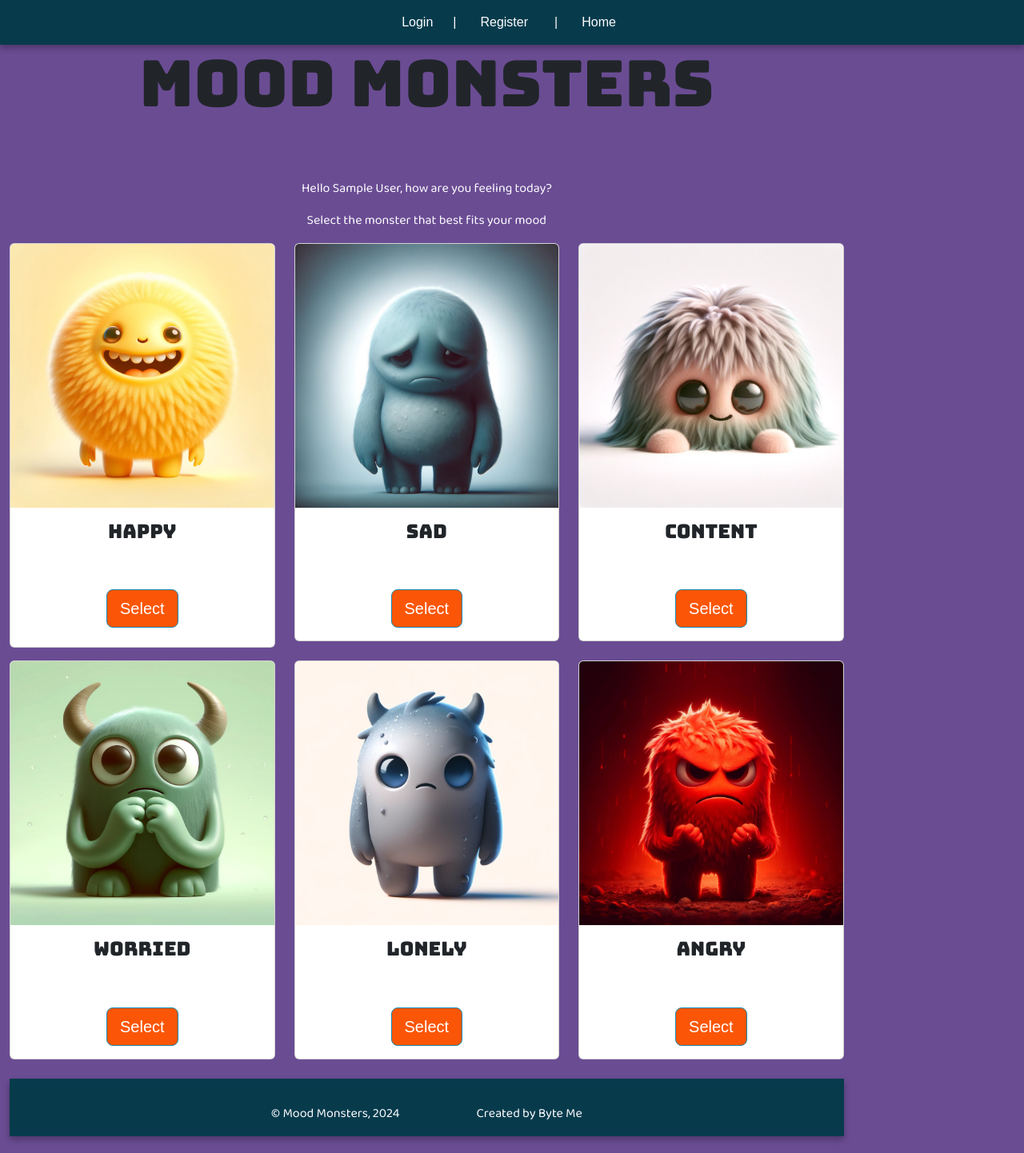
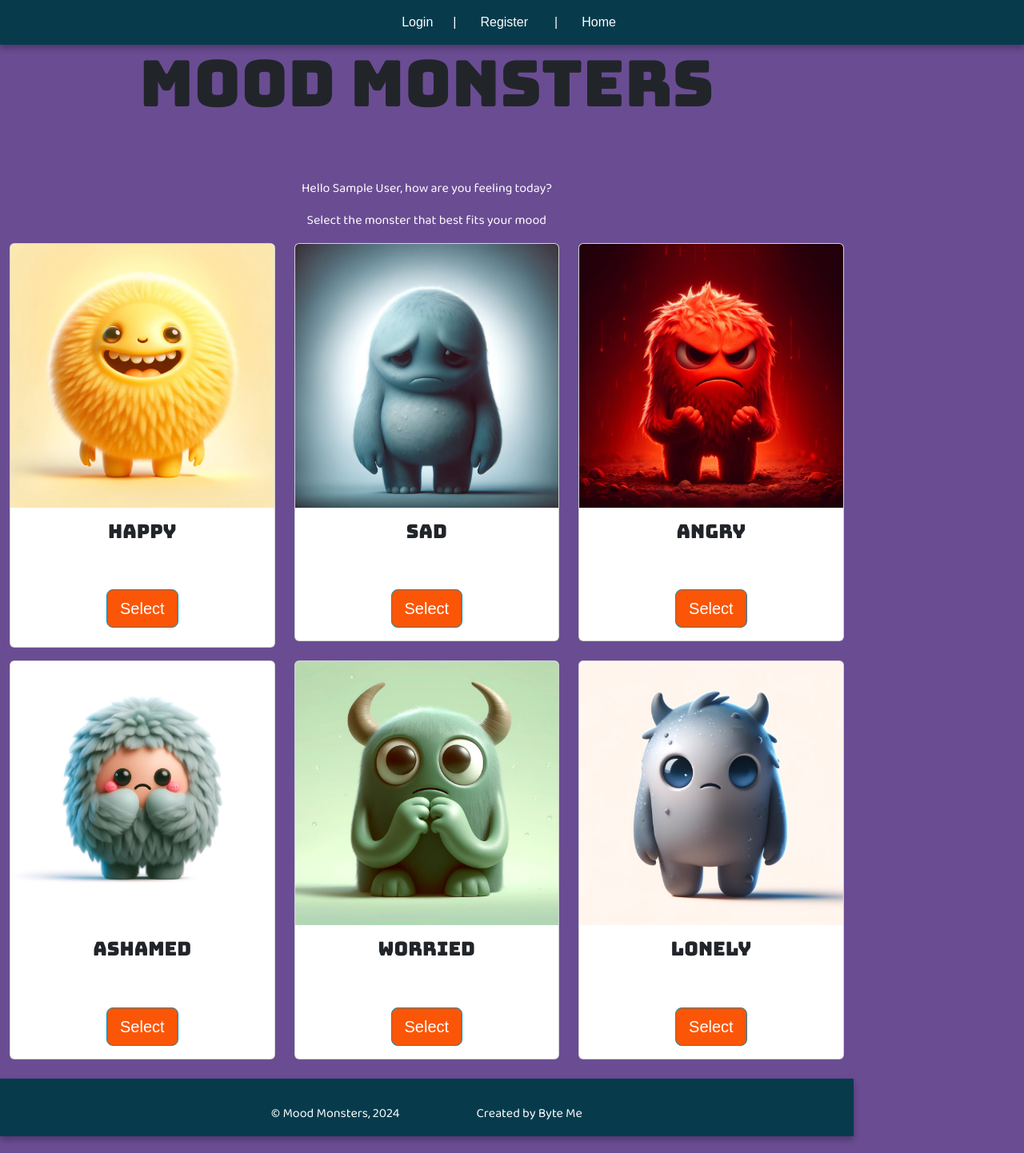
Before and after one commit to CallyKilduff123/mood_monsters, a Flask app: page /child_dashboard/1 in a window 1280 px wide. Shown: the top 1442 px of the page at 80% size. Run offline with Flask 3, Linux system fonts and the light colour scheme; the visitor is signed in with stand-in values (Sample User, id 1); data that the repository does not hold is empty.

Commit message:
swapped content monster for ashamed monster on child dashboard

```diff
--- a/application/templates/5_child_dashboard.html
+++ b/application/templates/5_child_dashboard.html
@@ -7,12 +7,12 @@
 
 <div class="col-lg-10 pb-5">
     <p class="text-center">Hello {{ first_name }},
-<!--        insert logic for child first_name-->
         how are you feeling today?</p>
     <p class="text-center"> Select the monster that best fits your mood</p>
 
 <div class="container">
     <div class="row">
+
         <!-- Happy Monster -->
         <div class="col-lg-4 col-md-3 mb-3">
             <div class="card h-100 text-center">
@@ -24,7 +24,7 @@
             </div>
         </div>
 
-        <!-- Sad Monster: Added onclick="showPopupSad()" -->
+        <!-- Sad Monster -->
         <div class="col-lg-4 col-md-6 mb-4">
             <div class="card h-100 text-center">
                 <img class="card-img-top img-fluid" src="/static/images/2_sad_monster.jpeg" alt="Sad Monster" style="width: 400px;">
@@ -46,13 +46,36 @@
 </div>
 
 
-        <!--   content monsters     -->
+        <!-- Angry Monster -->
         <div class="col-lg-4 col-md-6 mb-4">
             <div class="card h-100 text-center">
-                <img class="card-img-top img-fluid" src="/static/images/7_content_mood.jpg" alt="Content Monster" style="width: 400px;">
+                <img class="card-img-top img-fluid" src="/static/images/3_angry_monster.jpeg" alt="Angry Monster" style="width: 400px;">
                 <div class="card-body">
-                    <h4 class="card-title">Content</h4>
-                    <button class="btn btn-primary btn-lg" onclick="selectMood('content')">Select</button>
+                    <h4 class="card-title">Angry</h4>
+                    <button class="btn btn-primary btn-lg" onclick="showPopupAngry()">Select</button>
+                </div>
+            </div>
+        </div>
+
+
+    <!-- Popup for angry monster with additional div for styling -->
+    <div id="popup-angry" class="popup" style="display: none;">
+    <div class="popup-content">
+        <p>Is this correct?</p>
+        <button onclick="yesFeelAngry()">Yes, I feel angry</button>
+        <button onclick="noFeelAngry()">No, I do not feel angry</button>
+        <a href="#" onclick="hidePopupAngry()">Close</a>
+    </div>
+     </div>
+
+
+        <!--   Ashamed monster     -->
+        <div class="col-lg-4 col-md-6 mb-4">
+            <div class="card h-100 text-center">
+                <img class="card-img-top img-fluid" src="/static/images/5_mood_monster_ashamed.jpg" alt="Ashamed Monster" style="width: 400px;">
+                <div class="card-body">
+                    <h4 class="card-title">Ashamed</h4>
+                    <button class="btn btn-primary btn-lg" onclick="selectMood('Ashamed')">Select</button>
                 </div>
             </div>
         </div>
@@ -80,7 +103,6 @@
 </div>
 
 
-
         <!-- Lonely Monster -->
         <div class="col-lg-4 col-md-6 mb-4">
             <div class="card h-100 text-center">
@@ -92,28 +114,8 @@
             </div>
         </div>
 
-
-        <!-- Angry Monster -->
-        <div class="col-lg-4 col-md-6 mb-4">
-            <div class="card h-100 text-center">
-                <img class="card-img-top img-fluid" src="/static/images/3_angry_monster.jpeg" alt="Angry Monster" style="width: 400px;">
-                <div class="card-body">
-                    <h4 class="card-title">Angry</h4>
-                    <button class="btn btn-primary btn-lg" onclick="showPopupAngry()">Select</button>
-                </div>
-            </div>
-        </div>
-    </div>
-
-    <!-- Popup for angry monster with additional div for styling -->
-    <div id="popup-angry" class="popup" style="display: none;">
-    <div class="popup-content">
-        <p>Is this correct?</p>
-        <button onclick="yesFeelAngry()">Yes, I feel angry</button>
-        <button onclick="noFeelAngry()">No, I do not feel angry</button>
-        <a href="#" onclick="hidePopupAngry()">Close</a>
-    </div>
-</div>
+<!--          </div>-->
+<!--</div>-->
 
 <!--    javascript function for popups-->
     <script>
```
